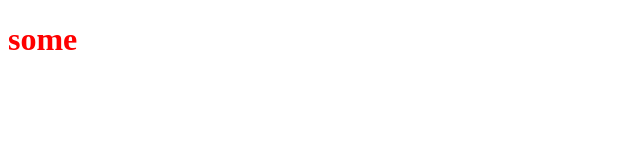
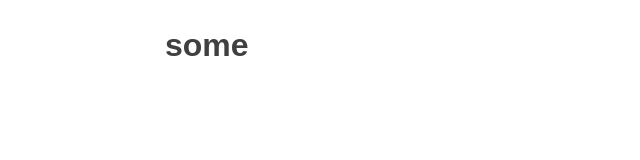
Before and after one commit to 680682/init-project, a website: page index.html in a window 1280 px wide. Shown: the whole page, without its empty margins (0-640 px from the left). Drawn offline with Linux system fonts and the light colour scheme.

Commit message:
install node packages

```diff
--- a/gulpfile.js
+++ b/gulpfile.js
@@ -1,7 +1,6 @@
 var 	gulp = require('gulp');
 var	sass = require('gulp-sass');
 var 	watch = require('gulp-watch');
-var	minify = require('gulp-minify-css');
 var	myth = require('gulp-myth');
 
 
--- a/index.html
+++ b/index.html
@@ -2,7 +2,7 @@
 <html>
 <head>
 	<meta charset="utf-8">
-	<link rel="stylesheet" href="css/style.css">
+	<link rel="stylesheet" href="style.css">
 </head>
 
 <body>
--- a/sass/mysass/common.scss
+++ b/sass/mysass/common.scss
@@ -3,7 +3,6 @@ html {
 }
 
 body {
-	width: 960px;
+	width: 950px;
 	margin:0 auto;
-
 }
```
Also changed, not shown: package.json (added, +19 -0 lines), style.css (added), 1 other file.
